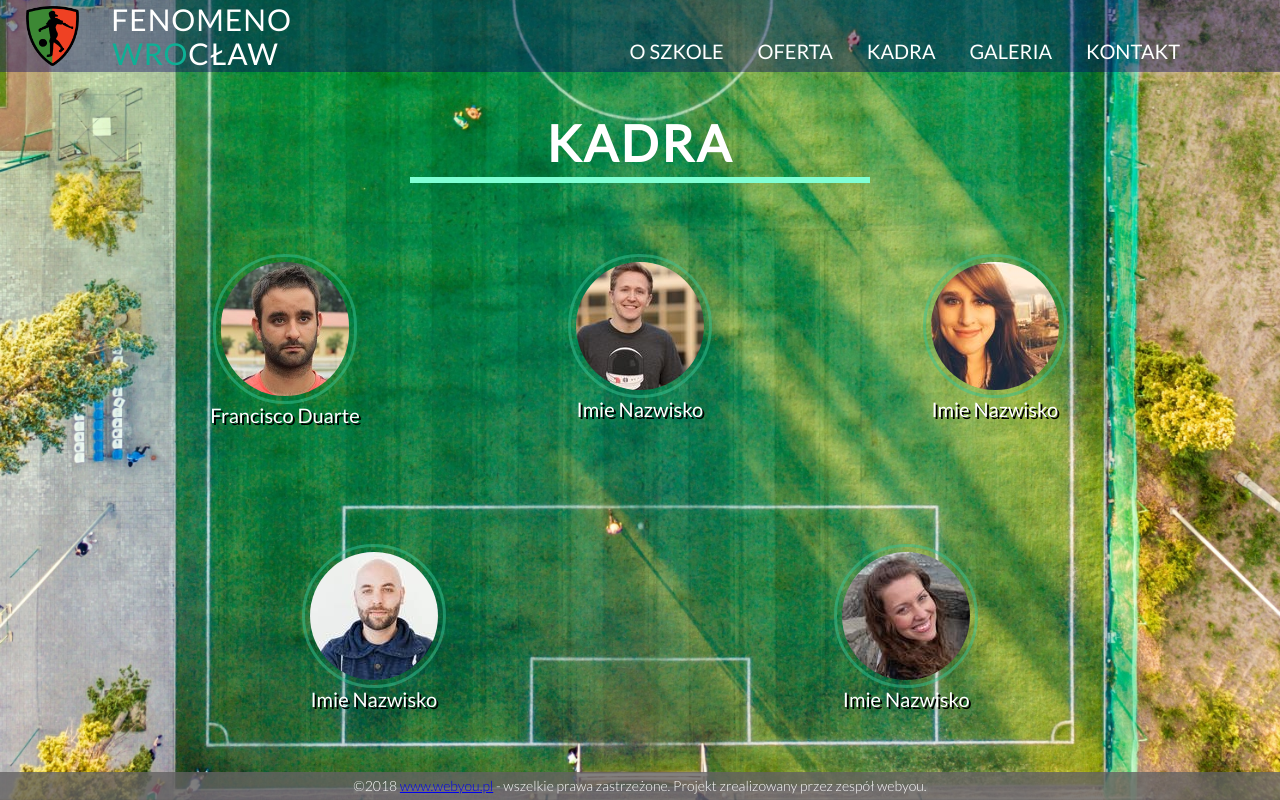
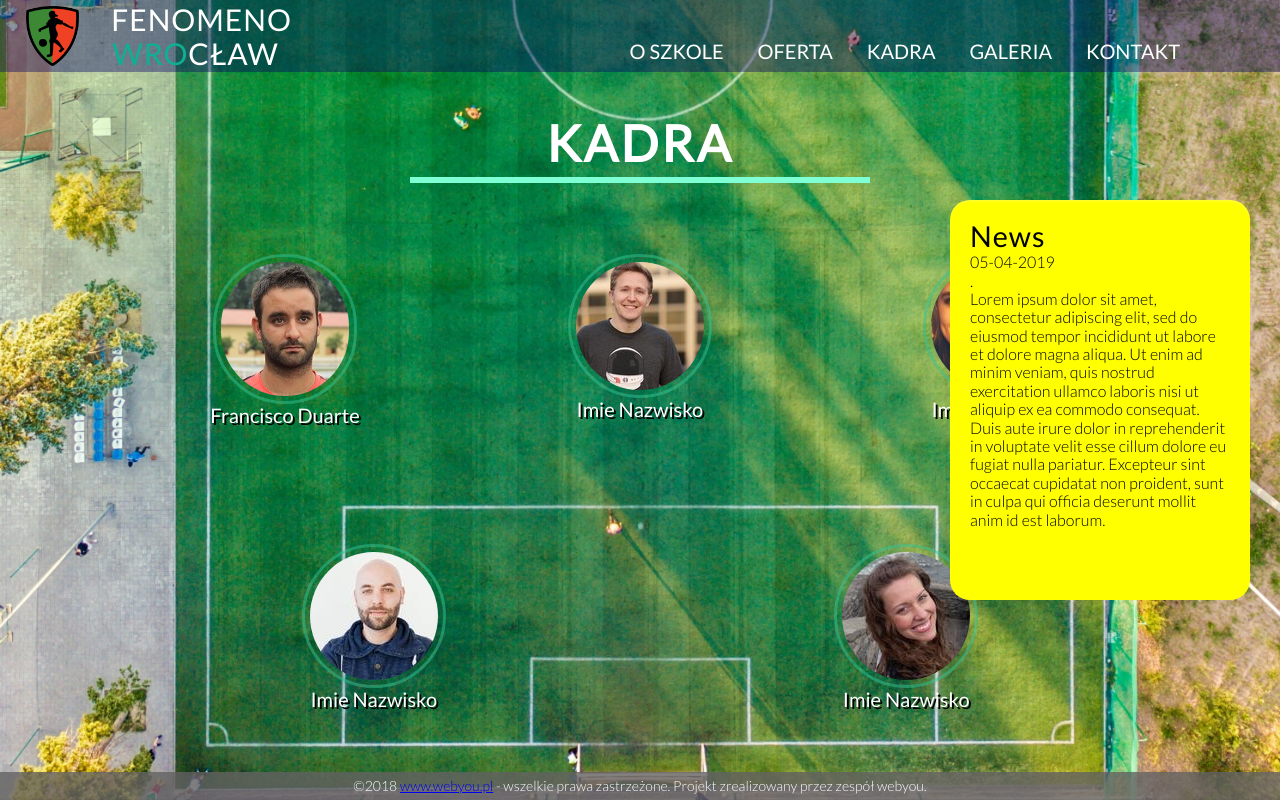
Before and after one commit to webyou-pl/Fenomeno, a PHP site: page /kadra.php in a window 1280 px wide. Run offline with PHP 8.4, Linux system fonts and the light colour scheme.

Commit message:
start card news

```diff
--- a/resources/css/scss/layout/_footer.css
+++ b/resources/css/scss/layout/_footer.css
@@ -96,3 +96,20 @@
     }
 
 }
+
+.yellow-card{
+    position: fixed;
+    top: 50%;
+    transform: translateY(-50%);
+    right: 30px;
+    height: 400px;
+    width: 300px;
+    background: yellow;
+    padding: 20px;
+    border-radius: 20px;
+    font-size: 16px;
+    -moz-box-shadow: inset 0px 2px 2px 0px rgba(255, 255, 255, 0.17);
+	-webkit-box-shadow: inset 0px 2px 2px 0px rgba(255, 255, 255, 0.17);
+    box-shadow: inset 0px 2px 2px 0px rgba(255, 255, 255, 0.17);
+    color: #000;
+}
--- a/structure/template.php
+++ b/structure/template.php
@@ -59,7 +59,15 @@ $template_start = '
 
 $template_end = '	  ';
 
-$template_footer = '	    <div class="footer">
+$template_footer = '<div class="footer">
 ©2018 <a href="http://www.webyou.pl" target="_blank" >www.webyou.pl</a> - wszelkie prawa zastrzeżone. Projekt zrealizowany przez zespół webyou.
-</div>  ';
+</div>
+<div class="yellow-card">
+    <h2>News</h2>
+    <p>05-04-2019</p>
+    <p>.</p>
+    <p>Lorem ipsum dolor sit amet, consectetur adipiscing elit, sed do eiusmod tempor incididunt ut labore et dolore magna aliqua. Ut enim ad minim veniam, quis nostrud exercitation ullamco laboris nisi ut aliquip ex ea commodo consequat. Duis aute irure dolor in reprehenderit in voluptate velit esse cillum dolore eu fugiat nulla pariatur. Excepteur sint occaecat cupidatat non proident, sunt in culpa qui officia deserunt mollit anim id est laborum.</p>
+</div>
+
+';
 ?>
```
